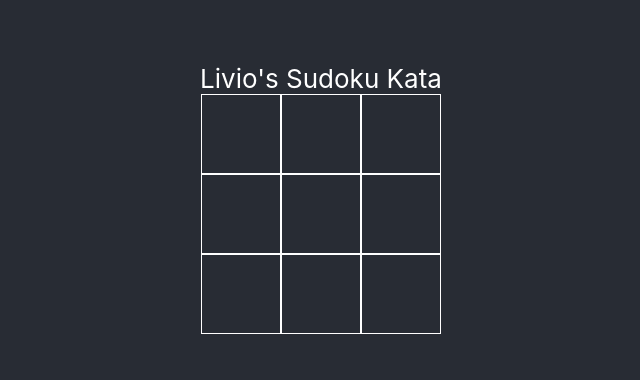
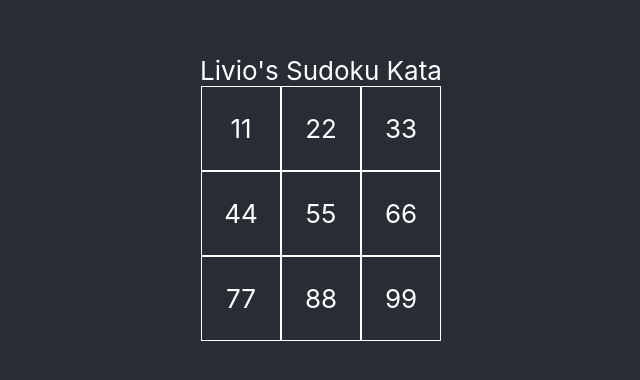
Before and after one commit to MrFrank75/SudokuReact, a React (Create React App) app: page / in a window 1280 px wide. Shown: the part 202-582 px from the top of the page, without its empty margins (319-959 px from the left). Built offline with nearby package versions, Linux system fonts and the light colour scheme.

Commit message:
Showing numbers in the sudoku grid

```diff
--- a/src/SudokuGrid.css
+++ b/src/SudokuGrid.css
@@ -2,5 +2,7 @@
     float: left;
     border:1px solid white;
     width: 3em;
-    height: 3em;
+    text-align: center;
+    padding-top: 1em;
+    padding-bottom: 1em;
 }
--- a/src/SudokuGrid.js
+++ b/src/SudokuGrid.js
@@ -2,24 +2,29 @@ import React from 'react';
 import './SudokuGrid.css';
 
 class SudokuGrid extends React.Component{
+
+    state = {
+        numbers : [11,22,33,44,55,66,77,88,99]
+    }
+
     render() {
         // const profile = this.props;
         return (
             <div>
                 <div>
-                    <div className="ninebyninegrid" />
-                    <div className="ninebyninegrid" />
-                    <div className="ninebyninegrid" />
+                    <div className="ninebyninegrid">{this.state.numbers[0]} </div>
+                    <div className="ninebyninegrid">{this.state.numbers[1]} </div>
+                    <div className="ninebyninegrid">{this.state.numbers[2]} </div>
                 </div>
                 <div>
-                    <div className="ninebyninegrid" />
-                    <div className="ninebyninegrid" />
-                    <div className="ninebyninegrid" />
+                    <div className="ninebyninegrid">{this.state.numbers[3]} </div>
+                    <div className="ninebyninegrid">{this.state.numbers[4]} </div>
+                    <div className="ninebyninegrid">{this.state.numbers[5]} </div>
                 </div>
                 <div>
-                    <div className="ninebyninegrid" />
-                    <div className="ninebyninegrid" />
-                    <div className="ninebyninegrid" />
+                    <div className="ninebyninegrid">{this.state.numbers[6]} </div>
+                    <div className="ninebyninegrid">{this.state.numbers[7]} </div>
+                    <div className="ninebyninegrid">{this.state.numbers[8]} </div>
                 </div>
             </div>
         );
```
